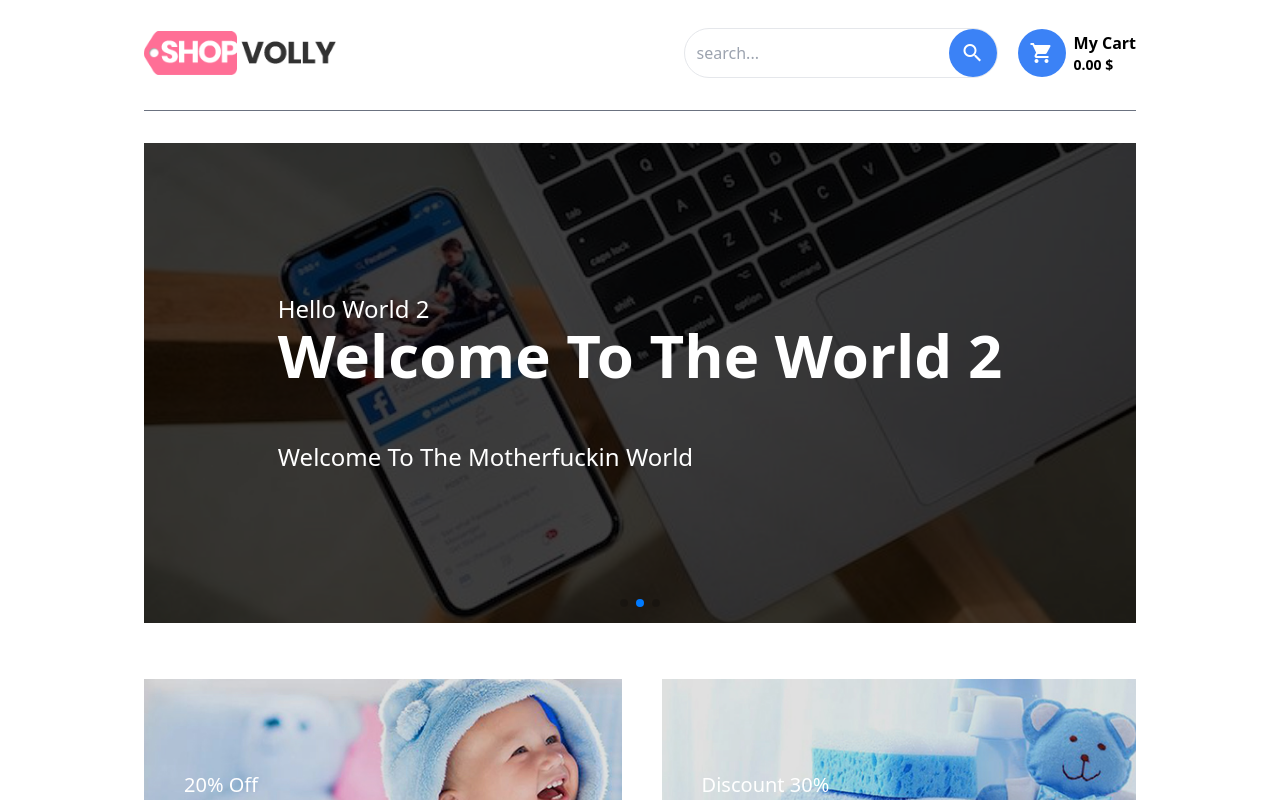
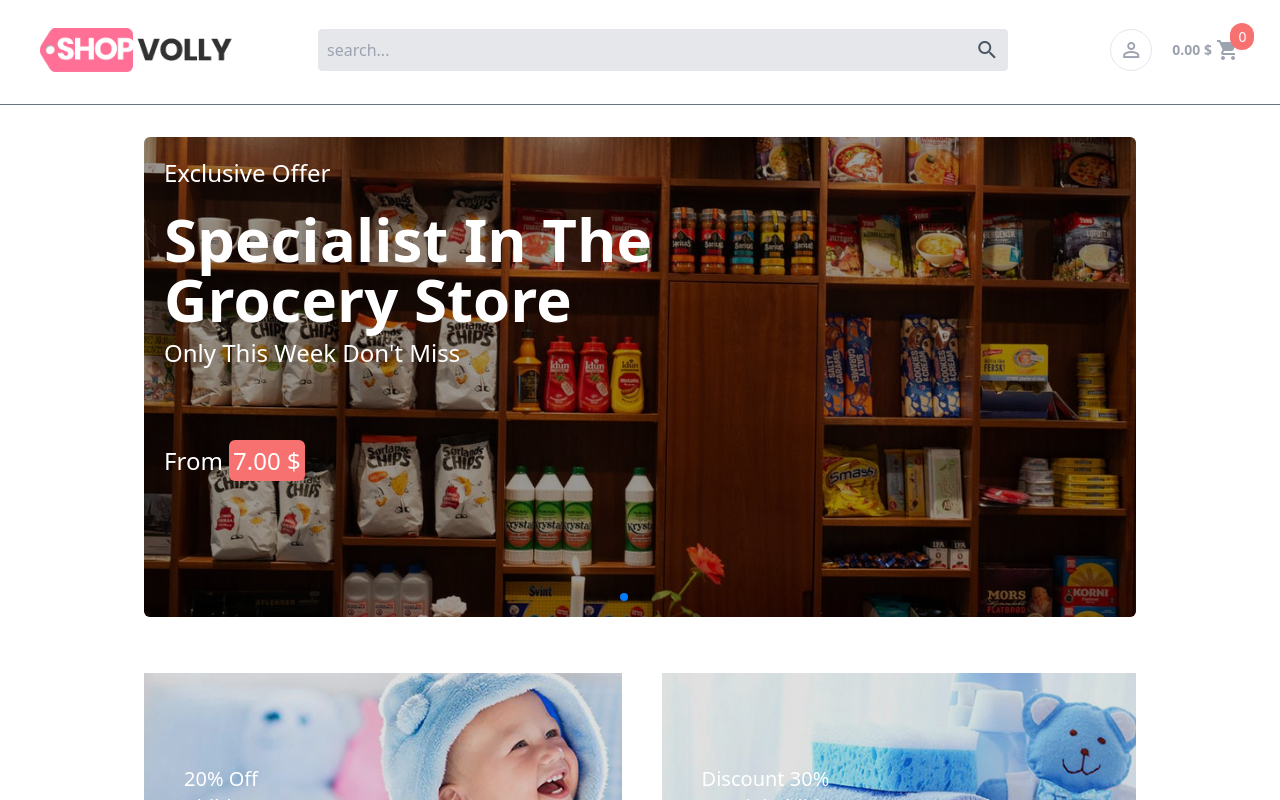
Before and after one commit to shehabnagy2020/tasleeha-client, a React (Create React App) app: page / in a window 1280 px wide. Shown: the top 800 px of the page. Built offline with nearby package versions, Linux system fonts and the light colour scheme.

Commit message:
changed header

```diff
--- a/src/components/Footer/index.jsx
+++ b/src/components/Footer/index.jsx
@@ -3,10 +3,10 @@ import React from "react";
 const Footer = () => {
   return (
     <div className="">
-      <div className="px-10 py-4 bg-gray-500">
+      <div className="px-10 py-4 border-t">
         <div className="flex items-center justify-center">
-          <span className="text-white font-bold text-sm capitalize">
-            company © all rights reserved {new Date().getFullYear()}
+          <span className="text-gray-400 font-bold text-sm capitalize">
+            sovio © all rights reserved {new Date().getFullYear()}
           </span>
         </div>
       </div>
--- /dev/null
+++ b/src/components/Header/SectionAccount.jsx
@@ -0,0 +1,19 @@
+import React, { useState } from "react";
+
+const SectionAccount = () => {
+  const [isLogged, setIsLogged] = useState(false);
+
+  return (
+    <a
+      href={isLogged ? "/profile" : "/login"}
+      className="flex flex-col items-center justify-center text-gray-400 text-base "
+    >
+      <div className="flex items-center justify-center rounded-full lg:border lg:p-2">
+        <i className="material-icons">perm_identity</i>
+      </div>
+      <span className="capitalize flex lg:hidden">account</span>
+    </a>
+  );
+};
+
+export default SectionAccount;
--- /dev/null
+++ b/src/components/Header/SectionBottom.jsx
@@ -0,0 +1,57 @@
+import React, { useEffect, useState } from "react";
+import SectionAccount from "./SectionAccount";
+import SectionSearch from "./SectionSearch";
+
+const SectionBottom = () => {
+  const [isSearch, setIsSearch] = useState(false);
+
+  useEffect(() => {
+    let sticky = document.getElementById("sticky-bottom");
+    let height = sticky.offsetHeight;
+    document.getElementById("root").style.marginBottom = height + "px";
+  }, []);
+
+  return (
+    <div
+      id="sticky-bottom"
+      className="flex lg:hidden fixed w-screen z-10 "
+      style={{ bottom: "-2px", left: "0" }}
+    >
+      <div className="relative w-full">
+        <div className="py-2 px-3 border-t bg-white w-full flex justify-around items-center">
+          <a
+            href="/"
+            className="flex flex-col items-center justify-center text-gray-400 text-base "
+          >
+            <div className="flex items-center justify-center">
+              <i className="material-icons">store</i>
+            </div>
+            <span className="capitalize">store</span>
+          </a>
+          <button
+            className="flex flex-col items-center justify-center text-gray-400 text-base"
+            onClick={(_) => setIsSearch((p) => !p)}
+          >
+            <div className="flex items-center justify-center">
+              <i className="material-icons">search</i>
+            </div>
+            <span className="capitalize">search</span>
+            {isSearch && (
+              <div
+                className="absolute w-screen"
+                style={{ bottom: "98%", left: "0" }}
+              >
+                <div className="flex items-center justify-center py-3 px-3 bg-white border-t">
+                  <SectionSearch />
+                </div>
+              </div>
+            )}
+          </button>
+          <SectionAccount />
+        </div>
+      </div>
+    </div>
+  );
+};
+
+export default SectionBottom;
--- /dev/null
+++ b/src/components/Header/SectionCart.jsx
@@ -0,0 +1,25 @@
+import React from "react";
+
+const SectionCart = () => {
+  return (
+    <div className="flex items-center flex-shrink-0">
+      <div className="hidden md:flex mr-1">
+        <span className="text-sm text-gray-400 font-bold capitalize">
+          0.00 $
+        </span>
+      </div>
+      <div className="relative">
+        <div className="absolute" style={{ bottom: "60%", left: "60%" }}>
+          <span className="bg-red-400 px-2 py-1 rounded-full text-white text-sm">
+            0
+          </span>
+        </div>
+        <div className="flex justify-center items-center text-gray-400">
+          <span className="material-icons">shopping_cart</span>
+        </div>
+      </div>
+    </div>
+  );
+};
+
+export default SectionCart;
--- /dev/null
+++ b/src/components/Header/SectionSearch.jsx
@@ -0,0 +1,37 @@
+import React, { useState } from "react";
+import { useHistory } from "react-router-dom";
+
+const SectionSearch = () => {
+  const [searchText, setSearchText] = useState("");
+  let historyChanger = useHistory();
+
+  const handleSubmit = (e) => {
+    e.preventDefault();
+    if (searchText) {
+      historyChanger.push(`/search/${searchText}`);
+    } else {
+      historyChanger.push(`/`);
+    }
+  };
+  return (
+    <div className="w-9/12 mx-auto">
+      <form
+        onSubmit={handleSubmit}
+        className="bg-gray-200 border p-2 rounded flex justify-center items-center gap-x-2 text-gray-600"
+      >
+        <input
+          type="search"
+          className="bg-transparent flex-grow outline-none"
+          placeholder="search..."
+          onChange={(e) => setSearchText(e.target.value)}
+          value={searchText}
+        />
+        <button type="submit" className="flex justify-center items-center ">
+          <i className="material-icons">search</i>
+        </button>
+      </form>
+    </div>
+  );
+};
+
+export default SectionSearch;
--- a/src/components/Header/index.jsx
+++ b/src/components/Header/index.jsx
@@ -1,17 +1,21 @@
 import React, { useState } from "react";
 import LogoIMG from "../../assets/images/logo.jpg";
+import SectionAccount from "./SectionAccount";
+import SectionBottom from "./SectionBottom";
+import SectionCart from "./SectionCart";
+import SectionSearch from "./SectionSearch";
 
 const Header = () => {
   const [searchData, setSearchData] = useState("");
 
   return (
     <div className="pt-7">
-      <div className="flex justify-between items-center flex-col lg:flex-row gap-y-5 lg:gap-y-0 ">
-        <a href="/" className="flex-grow">
+      <div className="flex justify-between items-center px-10">
+        <a href="/" className="flex-shrink-0">
           <img src={LogoIMG} alt="" className="w-40 lg:w-48" />
         </a>
-        <div className="flex justify-end gap-x-5 flex-grow items-center">
-          <form className="flex items-center border bg-white rounded-full">
+        <div className="flex gap-x-5 flex-grow justify-end">
+          {/* <form className="flex items-center border bg-white rounded-full">
             <input
               type="search"
               name=""
@@ -27,19 +31,16 @@ const Header = () => {
             >
               <i className="material-icons">search</i>
             </button>
-          </form>
-          <div className="flex items-center gap-x-2">
-            <div className="px-3 py-3 flex justify-center items-center text-white bg-blue-500 rounded-full">
-              <span className="material-icons">shopping_cart</span>
-            </div>
-            <div className="flex-col hidden md:flex">
-              <span className="text-base font-bold capitalize">my cart</span>
-              <span className="text-sm font-bold capitalize">0.00 $</span>
-            </div>
+          </form> */}
+          <div className="hidden lg:flex w-full gap-x-4">
+            <SectionSearch />
+            <SectionAccount />
           </div>
+          <SectionCart />
         </div>
       </div>
       <div className="w-full bg-gray-500 my-8" style={{ height: "1px" }}></div>
+      <SectionBottom />
     </div>
   );
 };
--- a/src/components/PageHome/SectionCarousel.jsx
+++ b/src/components/PageHome/SectionCarousel.jsx
@@ -1,7 +1,7 @@
 import React, { useEffect } from "react";
 
 import Swiper from "swiper/bundle";
-import FacebookIMG from "../../assets/images/facebook-pic.jpg";
+import CarouselIMG from "../../assets/images/carousel.jpeg";
 
 const SectionCarousel = () => {
   useEffect(() => {
@@ -10,7 +10,7 @@ const SectionCarousel = () => {
       autoHeight: true,
       // speed: "1000ms",
       grabCursor: true,
-      autoplay: true,
+      // autoplay: true,
 
       allowSlideNext: true,
       navigation: {
@@ -26,21 +26,21 @@ const SectionCarousel = () => {
   const caros = [
     {
       id: 1,
-      image: FacebookIMG,
+      image: CarouselIMG,
       title: "hello world",
       text: "welcome to the world",
       text2: "welcome to the motherfuckin world",
     },
     {
       id: 2,
-      image: FacebookIMG,
+      image: CarouselIMG,
       title: "hello world 2",
       text: "welcome to the world 2",
       text2: "welcome to the motherfuckin world",
     },
     {
       id: 3,
-      image: FacebookIMG,
+      image: CarouselIMG,
       title: "hello world 3",
       text: "welcome to the world 3",
       text2: "welcome to the motherfuckin world",
@@ -53,22 +53,28 @@ const SectionCarousel = () => {
         <div className="swiper-wrapper">
           {caros.map((item) => (
             <div className="swiper-slide " key={item.id}>
-              <div className="h-96 md:h-100 w-full relative flex justify-center items-center ">
+              <div className="h-96 md:h-100 w-full relative">
                 <img
                   src={item.image}
-                  className="w-full h-full object-cover absolute"
+                  className="w-full h-full object-cover absolute rounded-md"
                   alt=""
                 />
-                <div className="h-full w-full bg-black bg-opacity-75 absolute"></div>
-                <div className="flex flex-col  relative">
-                  <h2 className="text-white font-normal capitalize text-xl md:text-xl lg:text-2xl">
-                    {item.title}
+                <div className="absolute left-0 bottom-0 w-full h-full bg-black bg-opacity-40 rounded-md"></div>
+                <div className="h-full w-8/12 p-5 flex flex-col  relative">
+                  <h2 className="text-white font-light capitalize text-xl md:text-xl lg:text-2xl mb-5">
+                    exclusive offer
                   </h2>
-                  <h3 className="text-white font-bold capitalize text-2xl md:text-4xl lg:text-6xl">
-                    {item.text}
+                  <h3 className="text-white font-bold capitalize text-2xl md:text-4xl lg:text-6xl mb-2">
+                    specialist in the grocery store
                   </h3>
-                  <h3 className="text-white font-normal mt-14 capitalize text-xl md:text-xl lg:text-2xl">
-                    {item.text2}
+                  <h3 className="text-white font-medium capitalize text-base md:text-xl lg:text-2xl mb-5">
+                    only this week don't miss
+                  </h3>
+                  <h3 className="text-white font-normal mt-14 capitalize text-xl md:text-xl lg:text-2xl mb-5">
+                    from{" "}
+                    <span className="text-white bg-red-400 p-1 rounded-md">
+                      7.00 $
+                    </span>
                   </h3>
                 </div>
               </div>
--- a/src/pages/PageHome.jsx
+++ b/src/pages/PageHome.jsx
@@ -8,13 +8,13 @@ import SectionCategories from "../components/PageHome/SectionCategories";
 const PageHome = () => {
   return (
     <div className="">
+      <Header />
       <div className="container mx-auto lg:px-20">
-        <Header />
         <SectionCarousel />
         <SectionBanners />
         <SectionCategories />
-        <Footer />
       </div>
+      <Footer />
     </div>
   );
 };
```
Also changed, not shown: src/assets/images/carousel.jpeg (added), src/assets/images/facebook-pic.jpg (deleted).
